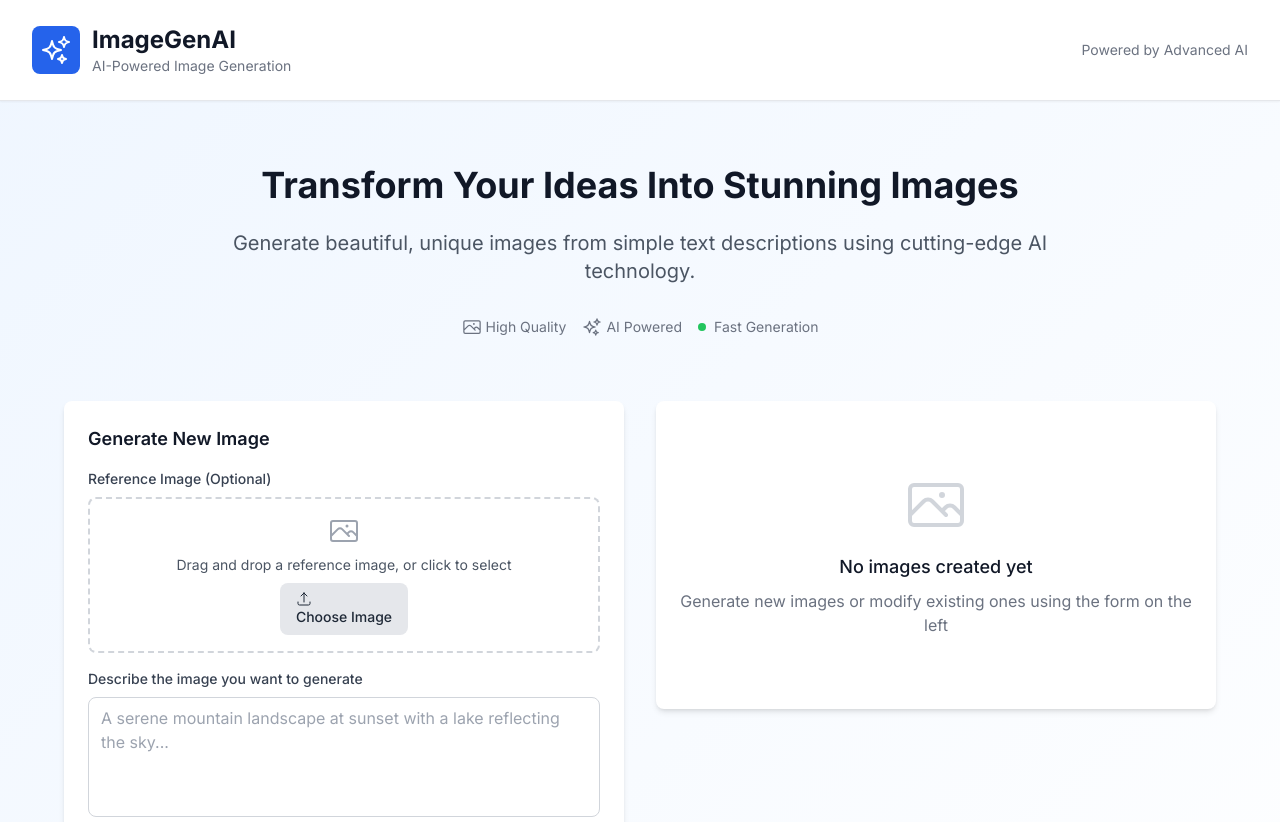
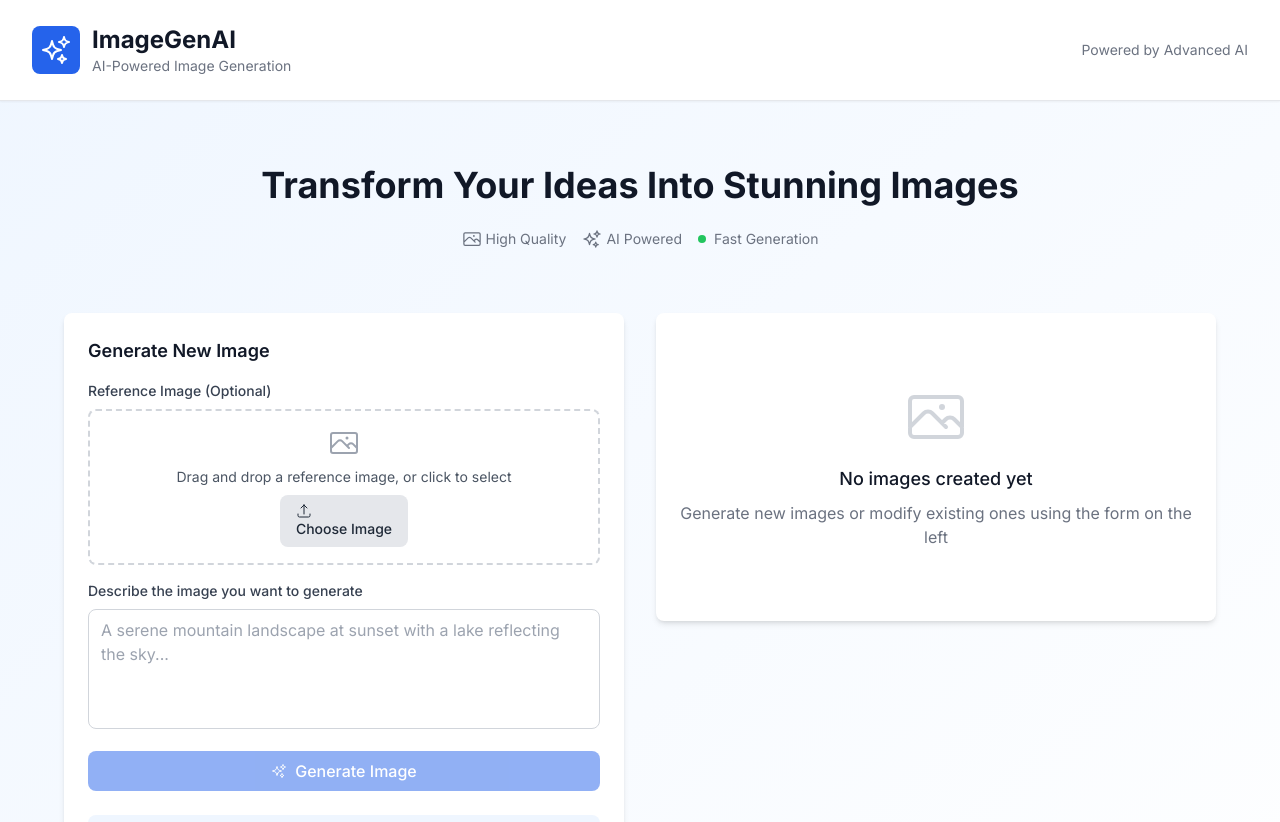
Before and after one commit to vpdevportal/imagegenai, a Next.js app in the folder apps/frontend/: page / in a window 1280 px wide. Shown: the top 822 px of the page. Built offline with nearby package versions, Linux system fonts and the light colour scheme.

Commit message:
Remove descriptive text from hero section
- Remove paragraph 'Generate beautiful, unique images from simple text descriptions using cutting-edge AI technology.'
- Clean up hero section to have just the main heading and feature indicators

```diff
--- a/apps/frontend/src/app/page.tsx
+++ b/apps/frontend/src/app/page.tsx
@@ -41,9 +41,6 @@ export default function Home() {
           <h2 className="text-4xl font-bold text-gray-900 mb-6">
             Transform Your Ideas Into Stunning Images
           </h2>
-          <p className="text-xl text-gray-600 mb-8">
-            Generate beautiful, unique images from simple text descriptions using cutting-edge AI technology.
-          </p>
           <div className="flex items-center justify-center space-x-4 text-sm text-gray-500">
             <div className="flex items-center">
               <PhotoIcon className="h-5 w-5 mr-1" />
```
